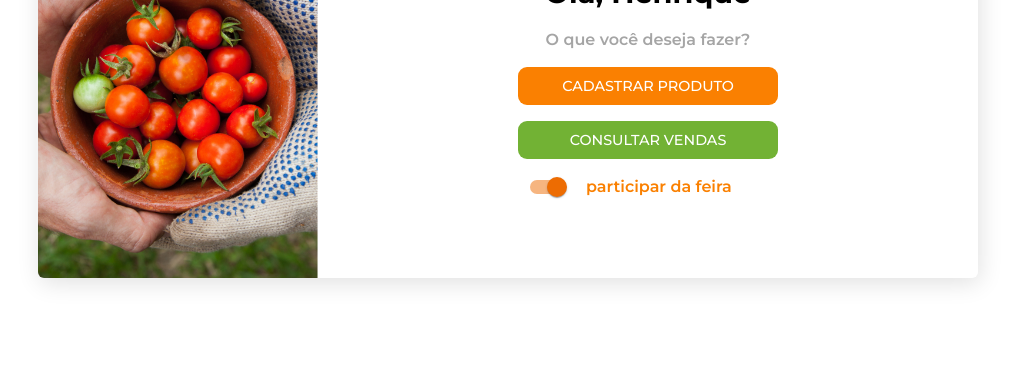
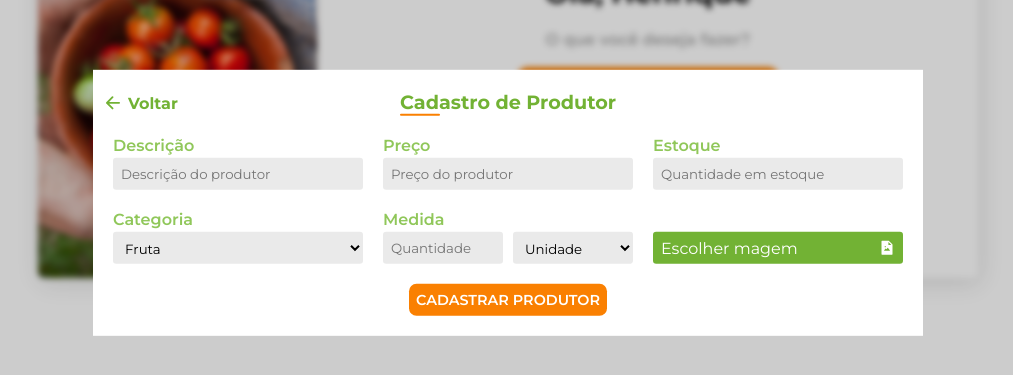
Before and after one commit to Prezotti/astral-frontend, a Next.js app: page /produtor in a window 1280 px wide. Both pictures are taken after a click on the button "CADASTRAR PRODUTO". Shown: the part 197-572 px from the top of the page, without its empty margins (132-1145 px from the left). Built offline with nearby package versions, Linux system fonts and the light colour scheme; no server answers.

Commit message:
TR-024 Incremento
Foi implementado o modal de cadastro de produto na página do produtor.

```diff
--- a/src/pages/admin.tsx
+++ b/src/pages/admin.tsx
@@ -7,8 +7,6 @@
 import { Footer } from "@/components/Footer";
 import Modal from "@/components/Modal";
 import Input from "@/components/Input";
-import Select from "@/components/Select";
-import EscolherArquivoInput from "@/components/EscolherArquivoInput";
 
 export default function Admin() {
   const [checked, setChecked] = useState(true);
--- a/src/pages/produtor.tsx
+++ b/src/pages/produtor.tsx
@@ -3,10 +3,24 @@
 import styles from "../styles/pages/Produtor.module.css";
 import { Header } from "@/components/Header";
 import { useState } from "react";
+import Modal from "@/components/Modal";
+import Input from "@/components/Input";
+import Select from "@/components/Select";
+import EscolherArquivoInput from "@/components/EscolherArquivoInput";
 
 export default function Produtor() {
   const [checked, setChecked] = useState(true);
   const [textoSwitch, setTextoSwitch] = useState("participar da feira");
+  const [modalVisivel, setModalVisivel] = useState(false);
+  const [infoProduto, setInfoProduto] = useState({
+    descricao: "",
+    preco: "",
+    qtdEstoque: "",
+    qtdMedida: "",
+    unMedida: "",
+    categoria: "",
+    imagem: "",
+  });
 
   const handleChange = (event: React.ChangeEvent<HTMLInputElement>) => {
     setChecked(event.target.checked);
@@ -30,7 +44,9 @@
             <div className={styles.botoes}>
               <Button
                 text="CADASTRAR PRODUTO"
-                onClick={() => {}}
+                onClick={() => {
+                  setModalVisivel(true);
+                }}
                 classType="botaoBannerProdutor"
               />
               <Button
@@ -51,6 +67,95 @@
           </section>
         </div>
       </section>
+      <Modal
+        onClickBotao={() => {
+          console.log(infoProduto);
+        }}
+        setVisivel={() => {
+          setModalVisivel(false);
+        }}
+        textoBotao="CADASTRAR PRODUTOR"
+        titulo="Cadastro de Produtor"
+        visivel={modalVisivel}
+      >
+        <Input
+          label="Descrição"
+          placeholder="Descrição do produtor"
+          type="text"
+          value={infoProduto.descricao}
+          onChange={(e) => {
+            setInfoProduto({ ...infoProduto, descricao: e.target.value });
+          }}
+        />
+        <Input
+          label="Preço"
+          placeholder="Preço do produtor"
+          type="number"
+          value={infoProduto.preco}
+          onChange={(e) => {
+            setInfoProduto({ ...infoProduto, preco: e.target.value });
+          }}
+        />
+        <Input
+          label="Estoque"
+          placeholder="Quantidade em estoque"
+          type="number"
+          value={infoProduto.qtdEstoque}
+          onChange={(e) => {
+            setInfoProduto({ ...infoProduto, qtdEstoque: e.target.value });
+          }}
+        />
+        <Select
+          label="Categoria"
+          value={infoProduto.categoria}
+          onChange={(e) => {
+            setInfoProduto({ ...infoProduto, categoria: e.target.value });
+          }}
+        >
+          <option value="FRUTAS">Fruta</option>
+          <option value="LEGUMES">Legume</option>
+          <option value="VERDURAS">Verdura</option>
+          <option value="EMBALADOS">Embalado</option>
+          <option value="DOCES">Doce</option>
+          <option value="GRANJA">Granja</option>
+          <option value="PESCADO">Pescado</option>
+          <option value="OUTROS">Outros</option>
+        </Select>
+        <div className={styles.divMedida}>
+          <Input
+            largura="120px"
+            label="Medida"
+            placeholder="Quantidade"
+            type="number"
+            value={infoProduto.qtdMedida}
+            onChange={(e) => {
+              setInfoProduto({ ...infoProduto, qtdMedida: e.target.value });
+            }}
+          />
+          <Select
+            largura="120px"
+            value={infoProduto.unMedida}
+            onChange={(e) => {
+              setInfoProduto({ ...infoProduto, unMedida: e.target.value });
+            }}
+          >
+            <option value="Un.">Unidade</option>
+            <option value="Dúzia">Dúzia</option>
+            <option value="Crivo">Crivo</option>
+            <option value="g.">Grama</option>
+            <option value="Kg.">Quilo</option>
+            <option value="Maço">Maço</option>
+          </Select>
+        </div>
+        <EscolherArquivoInput
+          label="Escolher magem"
+          tipoArquivo="img"
+          value={infoProduto.imagem}
+          onChange={(e) => {
+            setInfoProduto({ ...infoProduto, imagem: e.target.value });
+          }}
+        />
+      </Modal>
     </>
   );
 }
--- a/src/styles/components/Modal.module.css
+++ b/src/styles/components/Modal.module.css
@@ -62,6 +62,7 @@
   width: 100%;
   margin-bottom: 20px;
   display: grid;
+  align-items: end;
   grid-template-columns: 1fr 1fr 1fr;
   gap: 20px;
 }
--- a/src/styles/pages/Produtor.module.css
+++ b/src/styles/pages/Produtor.module.css
@@ -53,3 +53,11 @@
 .botaoSwitch p{
     color: #FA8001;
 }
+
+.divMedida{
+    width: 250px;
+    display: flex;
+    flex-direction: row;
+    justify-content: space-between;
+    align-items: flex-end;
+}
```
